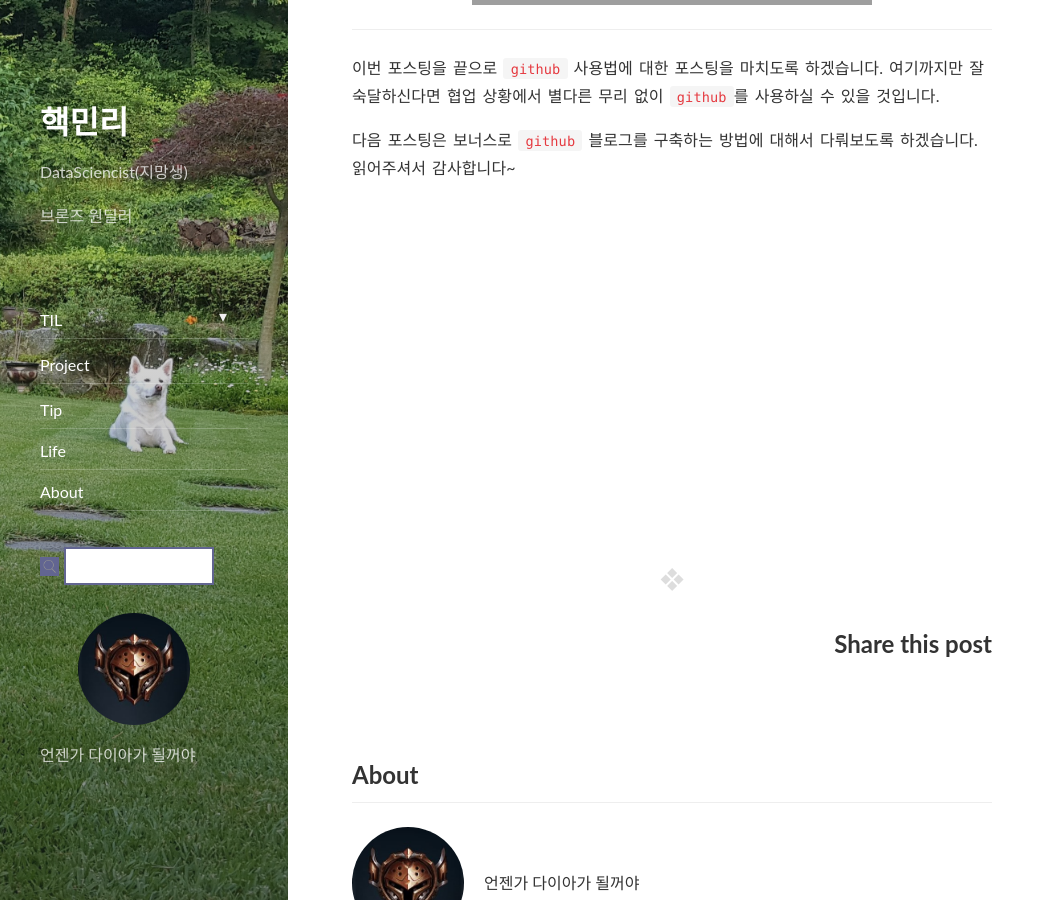
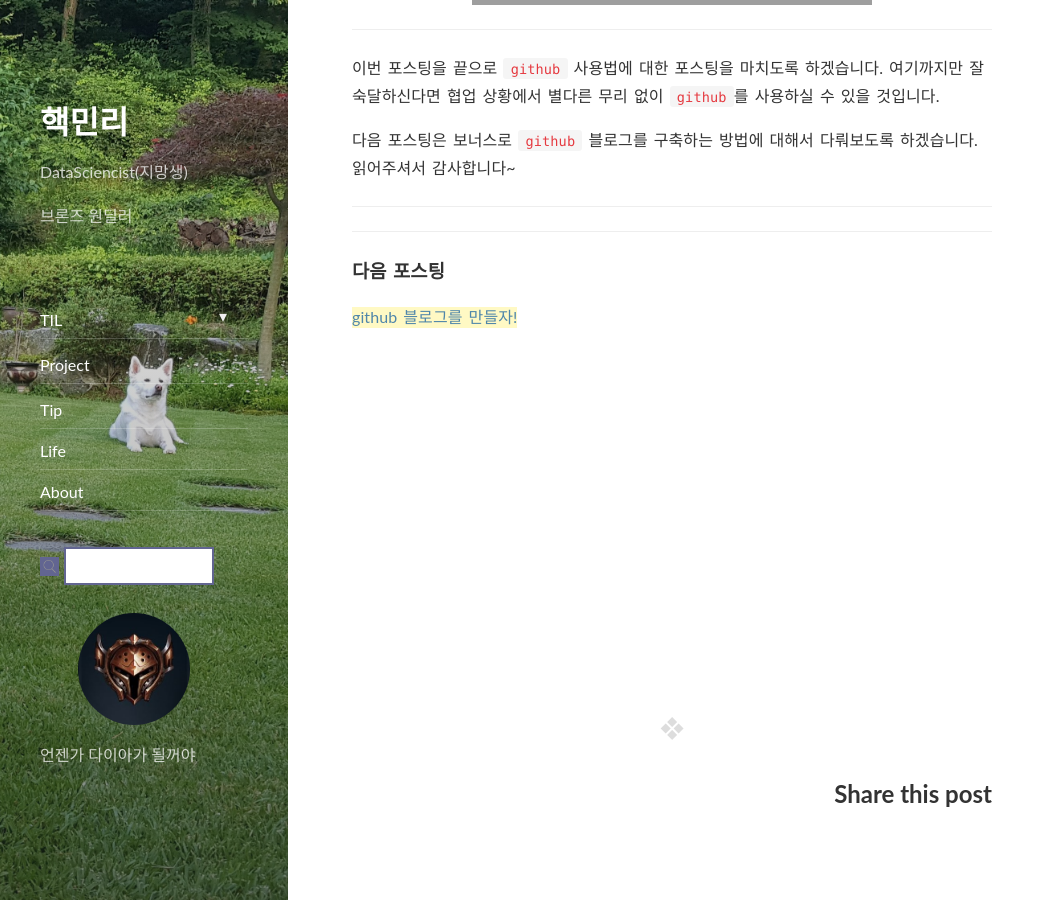
Before and after one commit to lhmlhm1111/lhmlhm1111.github.io, a Jekyll site: the page built from _posts/2020-09-26-Tip-Tip-github_ForkPR.markdown, in a window 1280 px wide and 900 px high, scrolled down 5347 px. Shown: the whole window, without its empty margins (0-1055 px from the left). Built offline with Jekyll 4.4.1, drawn with Linux system fonts in a browser that asks for light colours; nearby versions of some CDN libraries; comment, search, counter and statistics services are not loaded; grey boxes are pictures that could not be loaded.

Commit message:
post gitblog

```diff
--- a/_posts/2020-09-26-Tip-Tip-github_ForkPR.markdown
+++ b/_posts/2020-09-26-Tip-Tip-github_ForkPR.markdown
@@ -105,3 +105,13 @@ Collaborator로 지정되어있지 않기 때문에 해당 원격 저장소에
 이번 포스팅을 끝으로 `github` 사용법에 대한 포스팅을 마치도록 하겠습니다. 여기까지만 잘 숙달하신다면 협업 상황에서 별다른 무리 없이 `github`를 사용하실 수 있을 것입니다.
 
 다음 포스팅은 보너스로 `github` 블로그를 구축하는 방법에 대해서 다뤄보도록 하겠습니다. 읽어주셔서 감사합니다~
+
+---
+
+
+
+---
+
+### 다음 포스팅
+
+[github 블로그를 만들자!](https://lhmlhm1111.github.io/tip/2020/09/27/Tip-Tip-github_blog/)
```
